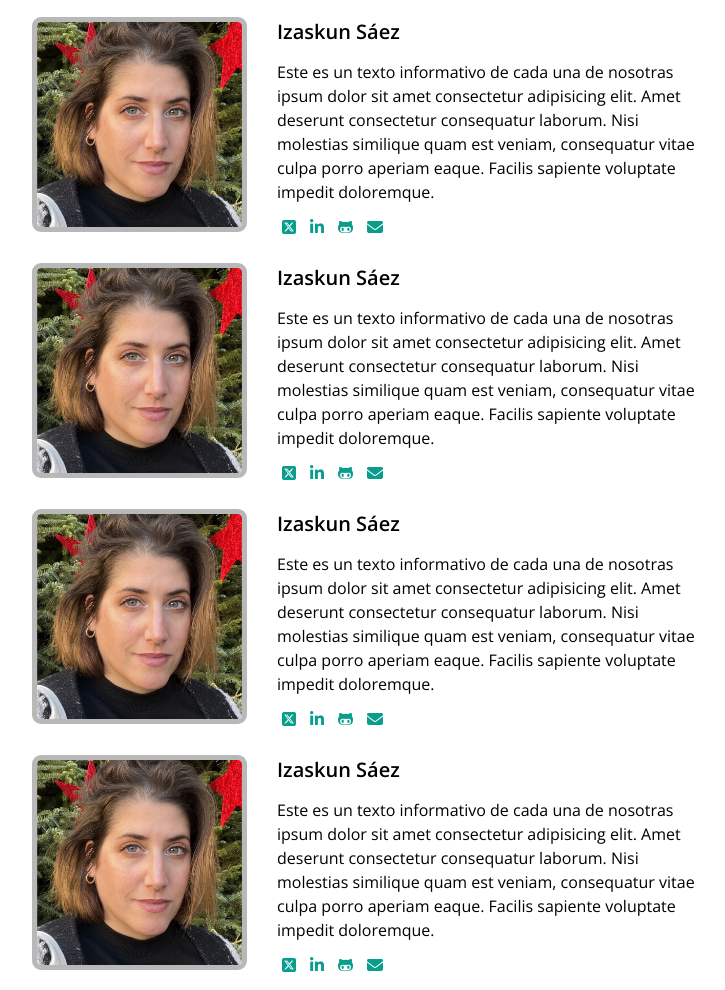
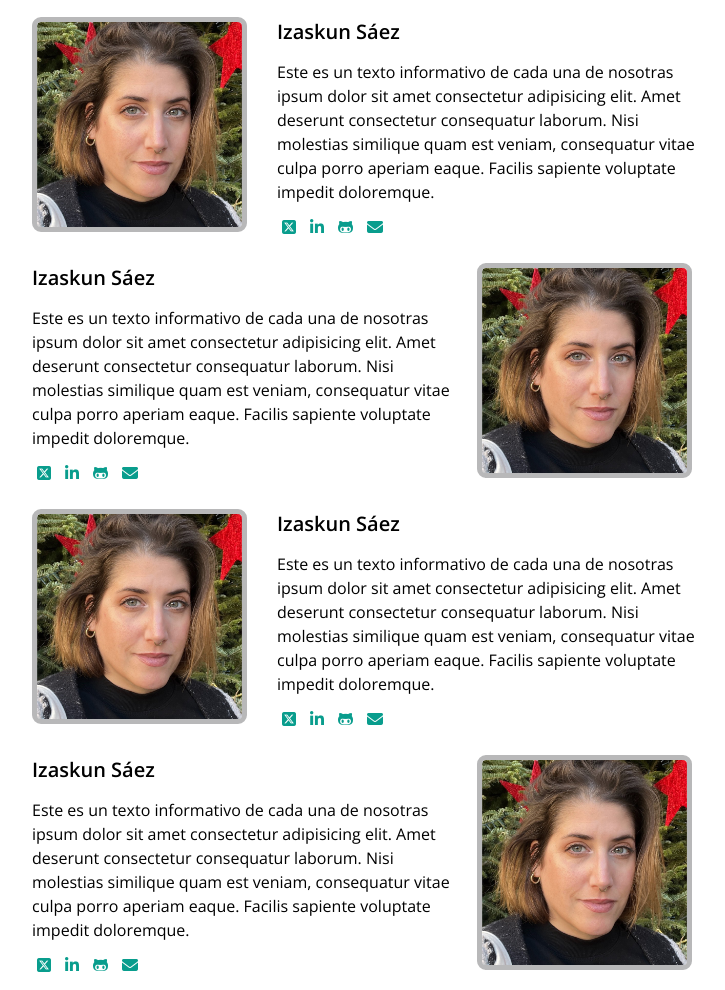
Before and after one commit to bearm12/project-promo-w-module-1-team-3, a website built with Vite: page src/index.html in a window 1280 px wide. Shown: the part 1248-2238 px from the top of the page, without its empty margins (278-1003 px from the left). Built offline with nearby package versions, Linux system fonts and the light colour scheme; files whose address does not match are found by name.

Commit message:
row reverse

```diff
--- a/src/partials/personas.html
+++ b/src/partials/personas.html
@@ -39,8 +39,9 @@
               </div>
         </div>
       </div>
+                <!-- Aquí comienza la persona que se va a la derecha -->
 
-      <div class="content_persona_left">
+      <div class="content_persona_right">
         <div class="content_persona_image">
           <figure>
                 <img src="../images/izaskun_img.jpg" alt="Izaskun Saez" class="persona_image" />
@@ -116,7 +117,7 @@
                   </div>
             </div>
           </div>
-          <div class="content_persona_left">
+          <div class="content_persona_right">
             <div class="content_persona_image">
               <figure>
                     <img src="../images/izaskun_img.jpg" alt="Izaskun Saez" class="persona_image" />
@@ -153,5 +154,4 @@
                         </ul>
                     </div>
               </div>
-            </div>
 </div>
--- a/src/scss/layout/_personas.scss
+++ b/src/scss/layout/_personas.scss
@@ -85,6 +85,13 @@
       align-items: center;
       text-align: center;
   }
+  .content_persona_right{
+    max-width: 650px;
+    display: inline-flex;
+    flex-direction: row-reverse;
+    align-items: center;
+    text-align: center;
+}
 
   .persona_image{
     width: 205px;
```
